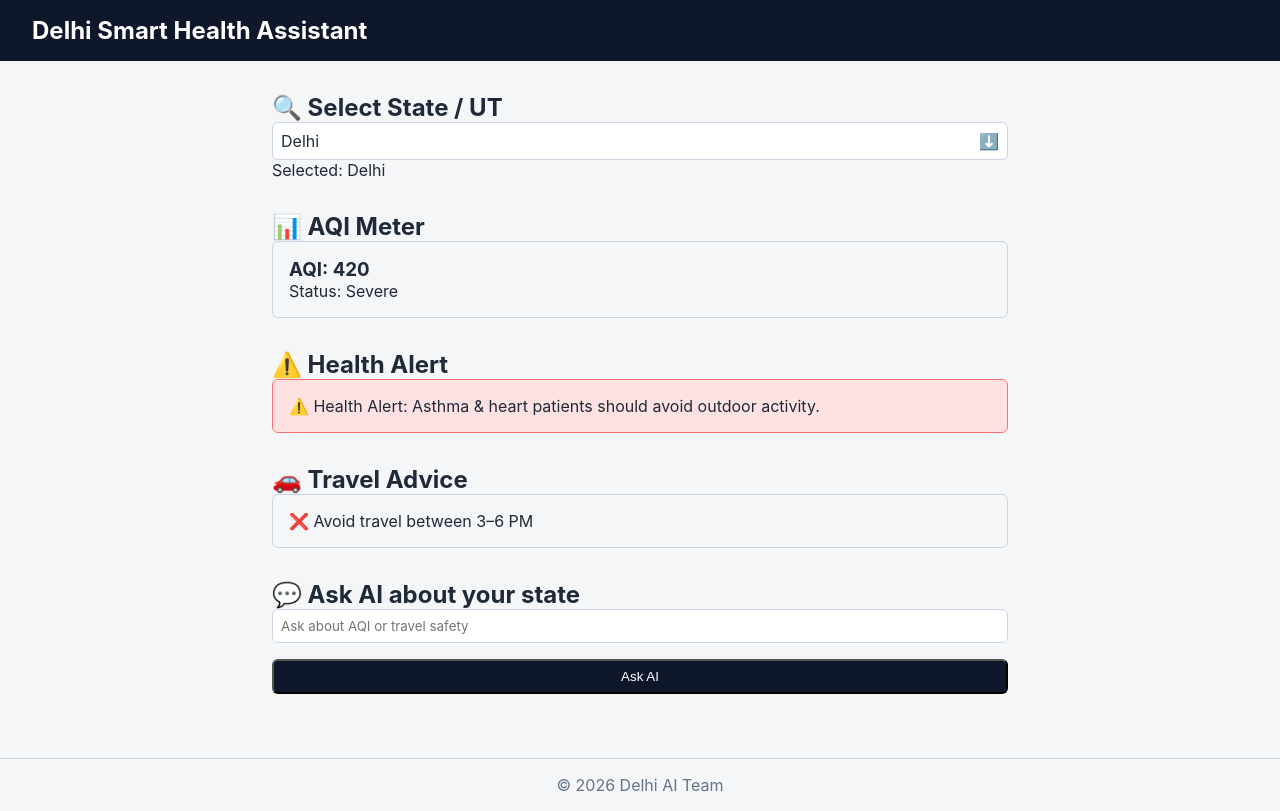
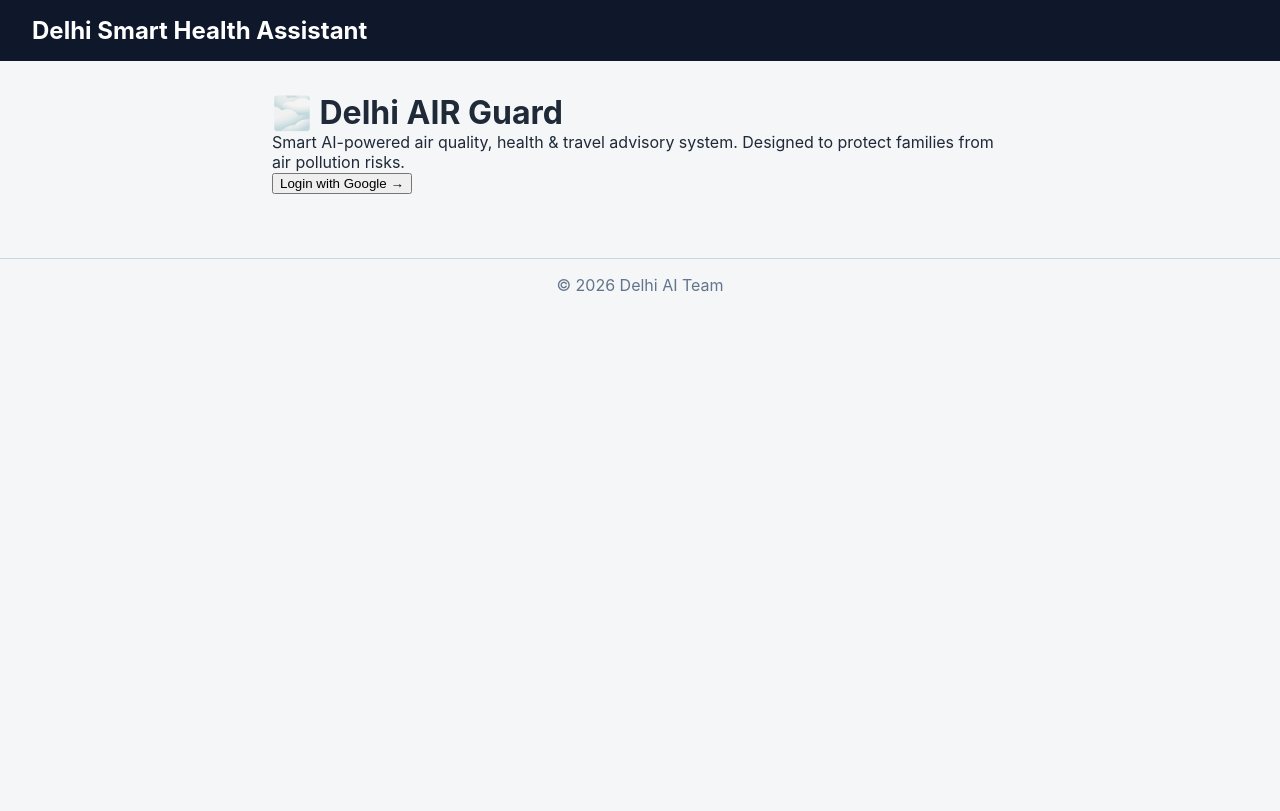
Before and after one commit to Saptarshi602/delhi-air-guard, a Next.js app: page / in a window 1280 px wide. Built offline with nearby package versions, Linux system fonts and the light colour scheme.

Commit message:
Add Google login with NextAuth

```diff
--- a/app/page.tsx
+++ b/app/page.tsx
@@ -1,50 +1,17 @@
-'use client';
-
-import { useState } from 'react';
-import StateSelector from './components/StateSelector';
-import AQIMeter from './components/AQIMeter';
-import HealthAlert from './components/HealthAlert';
-import TravelAdvice from './components/TravelAdvice';
-import AskQuestionBox from './components/AskQuestionBox';
+import Link from "next/link";
 
 export default function Home() {
-  // Selected state and AQI (replace AQI with API later)
-  const [selectedState, setSelectedState] = useState('Delhi');
-  const [aqi, setAqi] = useState(420); // placeholder, can fetch real data later
+  return (
+    <div className="card">
+      <h1>🌫️ Delhi AIR Guard</h1>
+      <p>
+        Smart AI-powered air quality, health & travel advisory system.
+        Designed to protect families from air pollution risks.
+      </p>
 
-  return (
-    <div style={{ display: 'flex', flexDirection: 'column', gap: '2rem', maxWidth: '800px', margin: '0 auto' }}>
-
-      {/* State selector */}
-      <section>
-        <h2>🔍 Select State / UT</h2>
-        <StateSelector onSelect={(state) => setSelectedState(state)} />
-        <p>Selected: {selectedState}</p>
-      </section>
-
-      {/* AQI Meter */}
-      <section>
-        <h2>📊 AQI Meter</h2>
-        <AQIMeter aqi={aqi} />
-      </section>
-
-      {/* Health Alert */}
-      <section>
-        <h2>⚠️ Health Alert</h2>
-        <HealthAlert aqi={aqi} />
-      </section>
-
-      {/* Travel Advice */}
-      <section>
-        <h2>🚗 Travel Advice</h2>
-        <TravelAdvice aqi={aqi} />
-      </section>
-
-      {/* AI-powered Q&A */}
-      <section>
-        <h2>💬 Ask AI about your state</h2>
-        <AskQuestionBox state={selectedState} aqi={aqi} />
-      </section>
+      <Link href="/login">
+        <button>Login with Google →</button>
+      </Link>
     </div>
   );
 }
--- a/package.json
+++ b/package.json
@@ -10,6 +10,7 @@
   },
   "dependencies": {
     "next": "16.1.4",
+    "next-auth": "^4.24.13",
     "react": "19.2.3",
     "react-dom": "19.2.3"
   },
```
Also changed, not shown: app/advisory/page.tsx (added, +37 -0 lines), app/api/auth/[...nextauth]/route.ts (added, +13 -0 lines), app/dashboard/add-patient/page.tsx (added, +20 -0 lines), app/login/page.tsx (added, +13 -0 lines), app/components/HealthAdvice.tsx (added), app/components/LoginButton.tsx (added), app/components/Navbar.tsx (added), app/components/PatientForm.tsx (added), app/dashboard/page.tsx (added), 1 other file (tests, documents, lock files or other folders).
